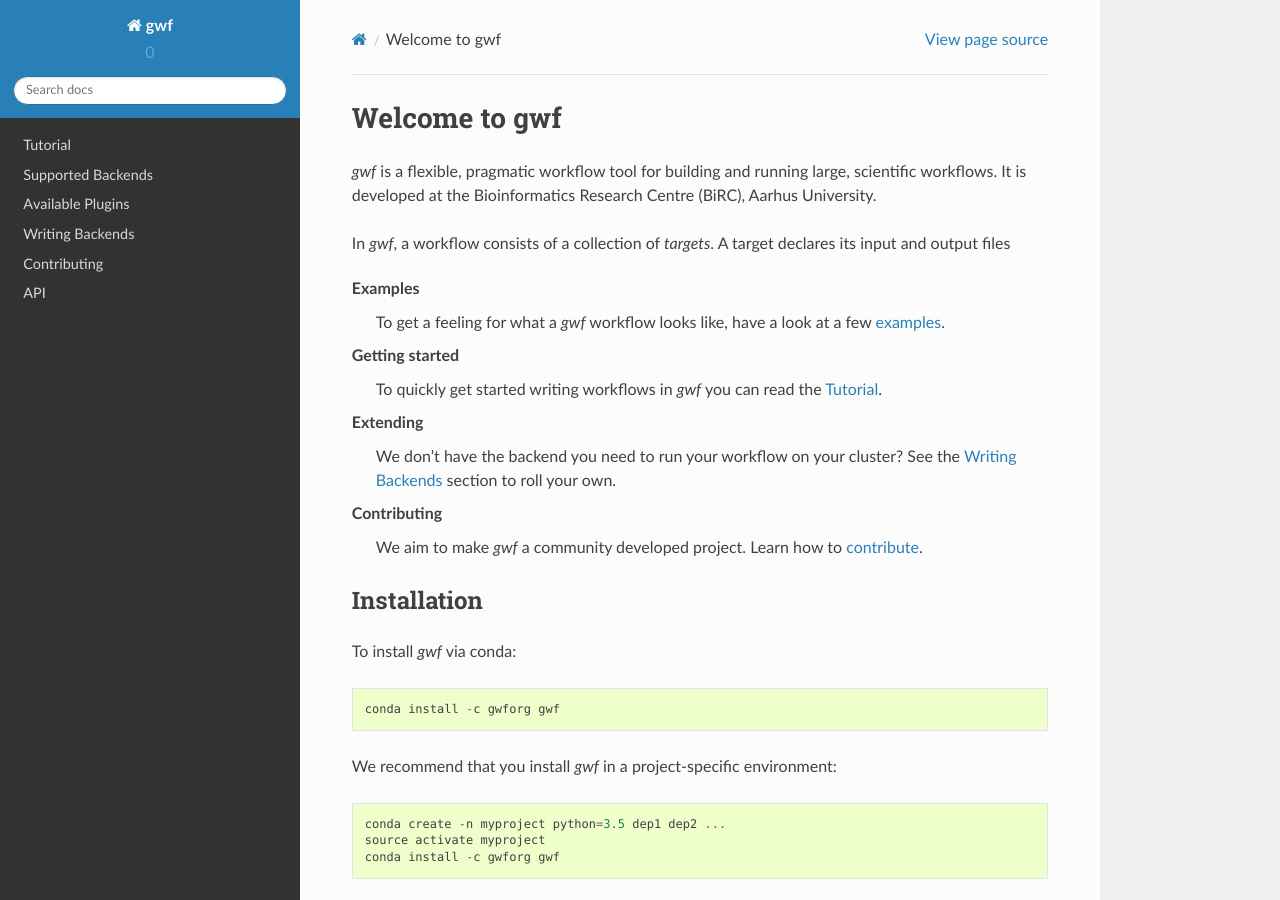
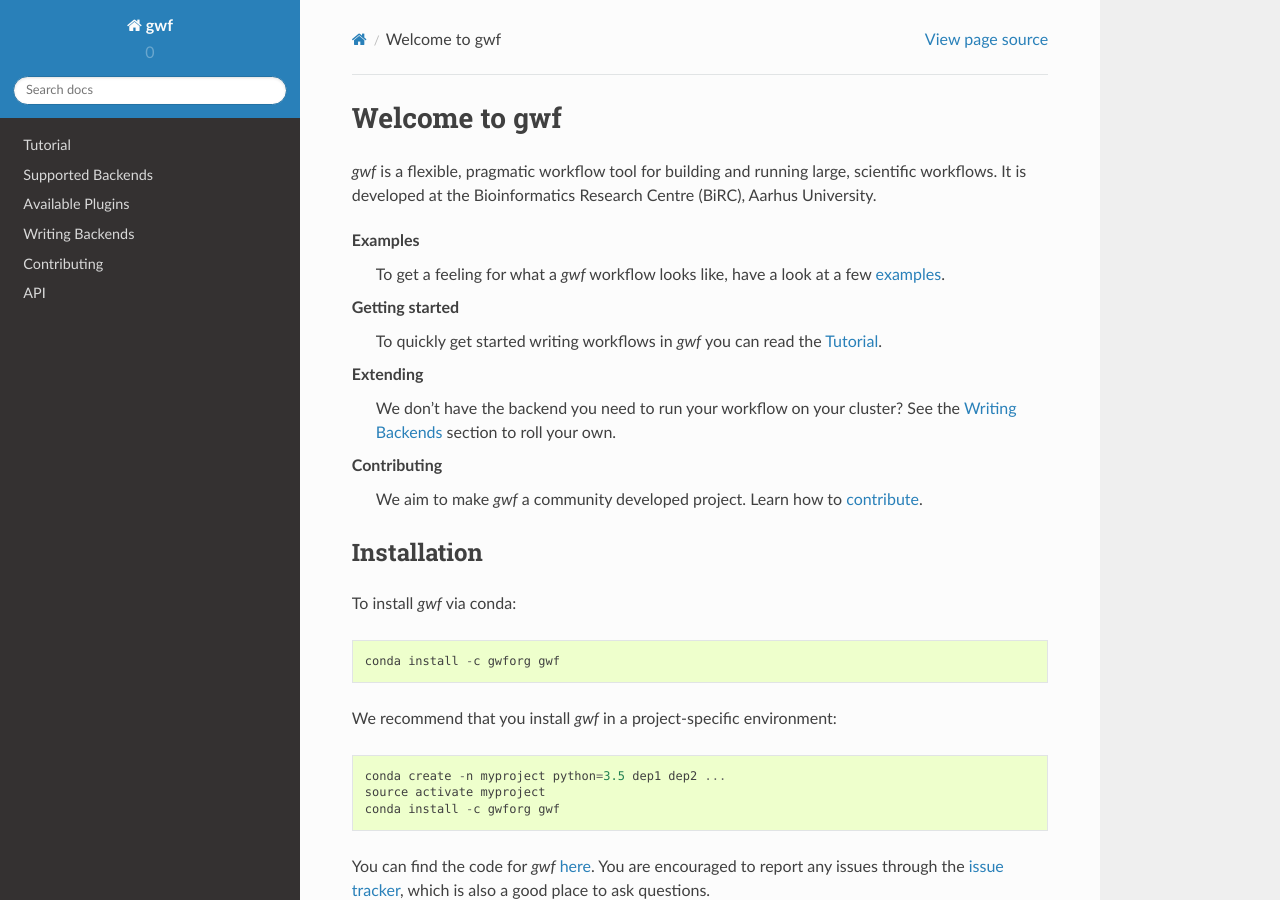
Before and after one commit to gwforg/gwf, a Sphinx documentation site: the page built from docs/index.rst, in a window 1280 px wide and 900 px high. Built offline with Sphinx 7.4.7 and the Read the Docs theme 2.0.0, drawn with Linux system fonts in a browser that asks for light colours.

Commit message:
Remove left-over sentence.

```diff
--- a/docs/index.rst
+++ b/docs/index.rst
@@ -4,9 +4,6 @@
 *gwf* is a flexible, pragmatic workflow tool for building and running large,
 scientific workflows. It is developed at the Bioinformatics Research Centre
 (BiRC), Aarhus University.
-
-In *gwf*, a workflow consists of a collection of *targets*. A target declares
-its input and output files
 
 Examples
   To get a feeling for what a *gwf* workflow looks like, have a look at a few
```
